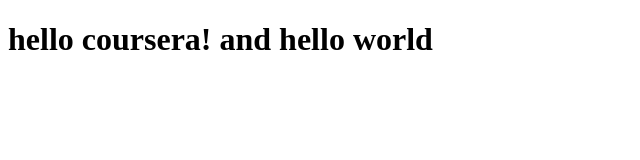
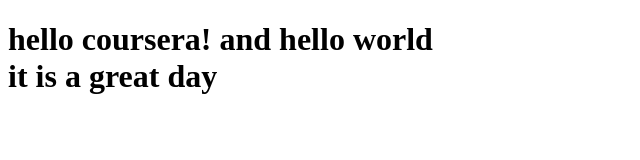
Before and after one commit to kenzy1093/coursera-test, a plain HTML site: page site/index.html in a window 1280 px wide. Shown: the whole page, without its empty margins (0-640 px from the left). Drawn offline with Linux system fonts and the light colour scheme.

Commit message:
small change

```diff
--- a/site/index.html
+++ b/site/index.html
@@ -7,6 +7,6 @@
     <title>hello cousera</title>
 </head>
 <body>
-    <h1>hello coursera! and hello world</h1>
+    <h1>hello coursera! and hello world <br>it is a great day</h1>
 </body>
 </html>
```
